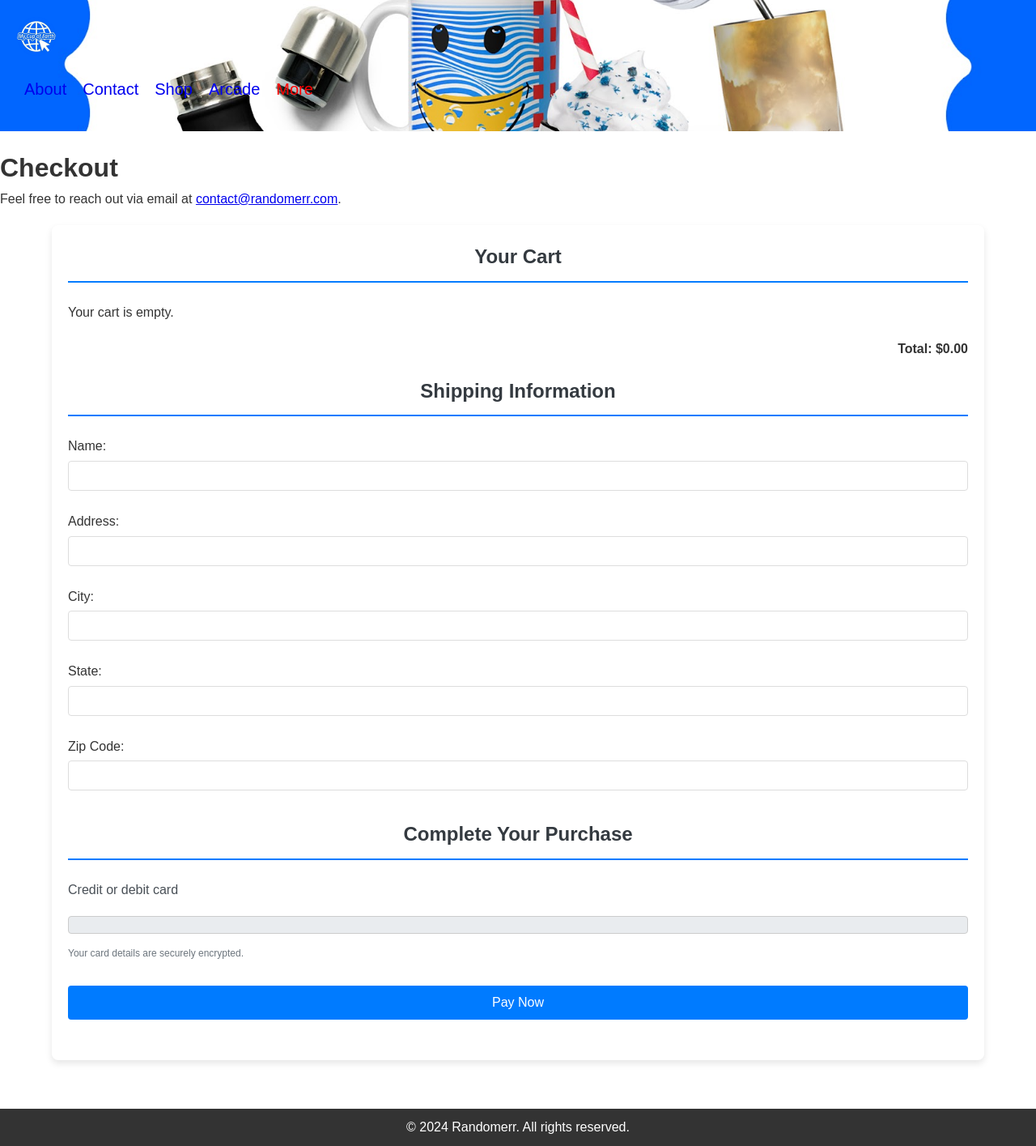
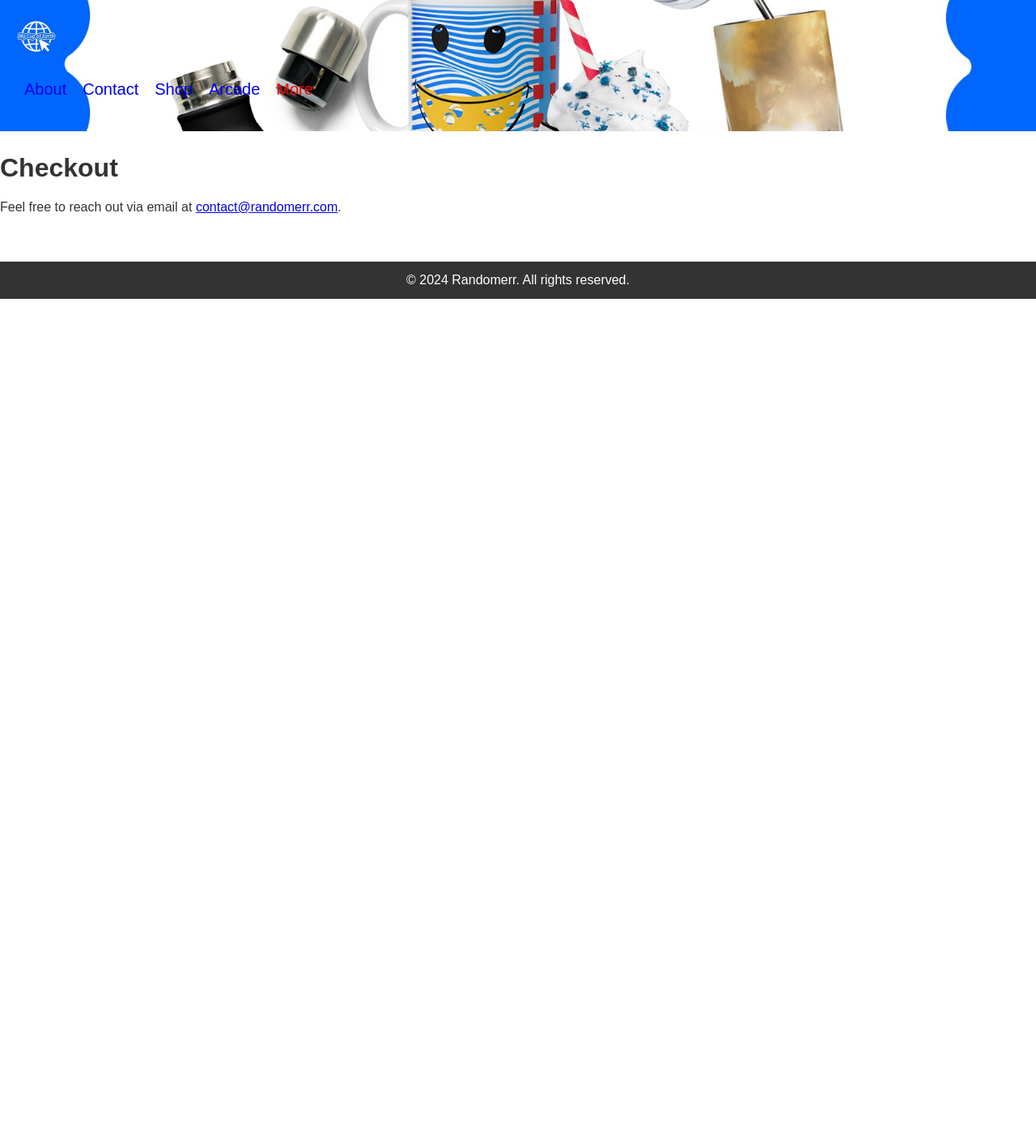
Before and after one commit to m-cochran/Randomerr, a Jekyll site: the page built from market.md, in a window 1280 px wide. Shown: the whole page at 81% size. Built offline with Jekyll 4.4.1, drawn with Linux system fonts in a browser that asks for light colours; after the commit the page ends 900 px from its top, so only the background shows below that.

Commit message:
Update market.md

```diff
--- a/market.md
+++ b/market.md
@@ -1,176 +1,9 @@
 ---
 layout: default
-title: Checkout
+title: Market
 permalink: /market/
 ---
 
 # Checkout
 
 Feel free to reach out via email at [contact@randomerr.com](mailto:contact@randomerr.com).
-
-<title>Secure Checkout</title>
-<link rel="stylesheet" href="{{ site.baseurl }}/assets/css/checkout.css" />
-<link rel="stylesheet" href="{{ site.baseurl }}/assets/css/stripe.css" />
-<script src="https://js.stripe.com/v3/"></script>
-
-<style>
-  /* Custom styles if needed */
-  form {
-    display: flex;
-    flex-direction: column;
-    gap: 10px;
-  }
-  label {
-    text-align: left;
-  }
-  #card-element {
-    padding: 10px;
-    border: 1px solid #ccc;
-    border-radius: 4px;
-  }
-  button {
-    padding: 10px;
-    background-color: #007bff;
-    color: white;
-    border: none;
-    cursor: pointer;
-    border-radius: 4px;
-  }
-  button:disabled {
-    background-color: #ccc;
-    cursor: not-allowed;
-  }
-</style>
-
-<main class="checkout-container">
-  <section id="cart-summary">
-    <h2>Your Cart</h2>
-    <div id="cart-items">
-      <!-- Cart items will be dynamically populated here -->
-    </div>
-    <div class="checkout-summary">
-      <div id="cart-total">Total: $0.00</div>
-    </div>
-  </section>
-
-  <section id="shipping-info">
-    <h2>Shipping Information</h2>
-    <form id="shipping-form">
-      <div class="form-group">
-        <label for="name">Name:</label>
-        <input type="text" id="name" name="name" required>
-      </div>
-      <div class="form-group">
-        <label for="address">Address:</label>
-        <input type="text" id="address" name="address" required>
-      </div>
-      <div class="form-group">
-        <label for="city">City:</label>
-        <input type="text" id="city" name="city" required>
-      </div>
-      <div class="form-group">
-        <label for="state">State:</label>
-        <input type="text" id="state" name="state" required>
-      </div>
-      <div class="form-group">
-        <label for="zip">Zip Code:</label>
-        <input type="text" id="zip" name="zip" required>
-      </div>
-    </form>
-  </section>
-
-  <section id="payment-info">
-    <h2>Complete Your Purchase</h2>
-    <form id="payment-form" aria-label="Payment Form">
-      <label for="card-element" class="form-label">Credit or debit card</label>
-      <div id="card-element" class="card-input"></div>
-      <small id="card-help" class="form-text">Your card details are securely encrypted.</small>
-      <button id="submit-button" aria-label="Pay Now">Pay Now</button>
-      <div id="spinner" class="spinner hidden" aria-hidden="true"></div>
-      <div id="payment-status" role="alert" aria-live="polite"></div>
-    </form>
-  </section>
-</main>
-
-<script src="{{ site.baseurl }}/assets/js/checkout.js"></script>
-<script>
-  // Initialize Stripe
-  var stripe = Stripe("pk_test_51PulULDDaepf7cjiBCJQ4wxoptuvOfsdiJY6tvKxW3uXZsMUome7vfsIORlSEZiaG4q20ZLSqEMiBIuHi7Fsy9dP00nytmrtYb");
-  var elements = stripe.elements();
-  var card = elements.create("card");
-  card.mount("#card-element");
-
-  var form = document.getElementById("payment-form");
-  var submitButton = document.getElementById("submit-button");
-  var paymentStatus = document.getElementById("payment-status");
-
-  form.addEventListener("submit", function (event) {
-    event.preventDefault();
-    submitButton.disabled = true; // Disable button to prevent multiple submissions
-    paymentStatus.textContent = ""; // Clear previous status
-
-    var cartTotal = document.getElementById("cart-total").textContent.replace("Total: $", "");
-    var shippingDetails = {
-      name: document.getElementById("name").value,
-      address: {
-        line1: document.getElementById("address").value,
-        city: document.getElementById("city").value,
-        state: document.getElementById("state").value,
-        postal_code: document.getElementById("zip").value
-      }
-    };
-
-    if (!cartTotal || cartTotal <= 0) {
-      alert("Your cart is empty.");
-      submitButton.disabled = false; // Re-enable button
-      return;
-    }
-
-    // Create payment intent via your backend (Vercel endpoint)
-    fetch('https://backend-github-io.vercel.app/api/create-payment-intent', {
-      method: 'POST',
-      headers: {
-        'Content-Type': 'application/json',
-      },
-      body: JSON.stringify({ amount: Math.round(cartTotal * 100) }), // Convert dollars to cents
-    })
-    .then(function(response) {
-      return response.json();
-    })
-    .then(function(data) {
-      return stripe.confirmCardPayment(data.clientSecret, {
-        payment_method: {
-          card: card,
-          billing_details: shippingDetails,
-        },
-      });
-    })
-    .then(function(result) {
-      if (result.error) {
-        paymentStatus.textContent = result.error.message;
-        submitButton.disabled = false; // Re-enable button
-      } else {
-        if (result.paymentIntent.status === 'succeeded') {
-          paymentStatus.textContent = 'Payment succeeded!';
-
-          // Clear the cart
-          clearCart();
-
-          // Optionally redirect to a success page
-          window.location.href = "https://m-cochran.github.io/Randomerr/thank-you/";  // Adjust the URL to match your site
-        }
-      }
-    })
-    .catch(function(error) {
-      paymentStatus.textContent = 'Payment failed: ' + error.message;
-      submitButton.disabled = false; // Re-enable button
-    });
-  });
-
-  function clearCart() {
-    // Clear the cart locally
-    localStorage.removeItem('cart');
-    document.getElementById("cart-items").innerHTML = ""; // Clear cart items from UI
-    document.getElementById("cart-total").textContent = "Total: $0.00"; // Reset total
-  }
-</script>
```
